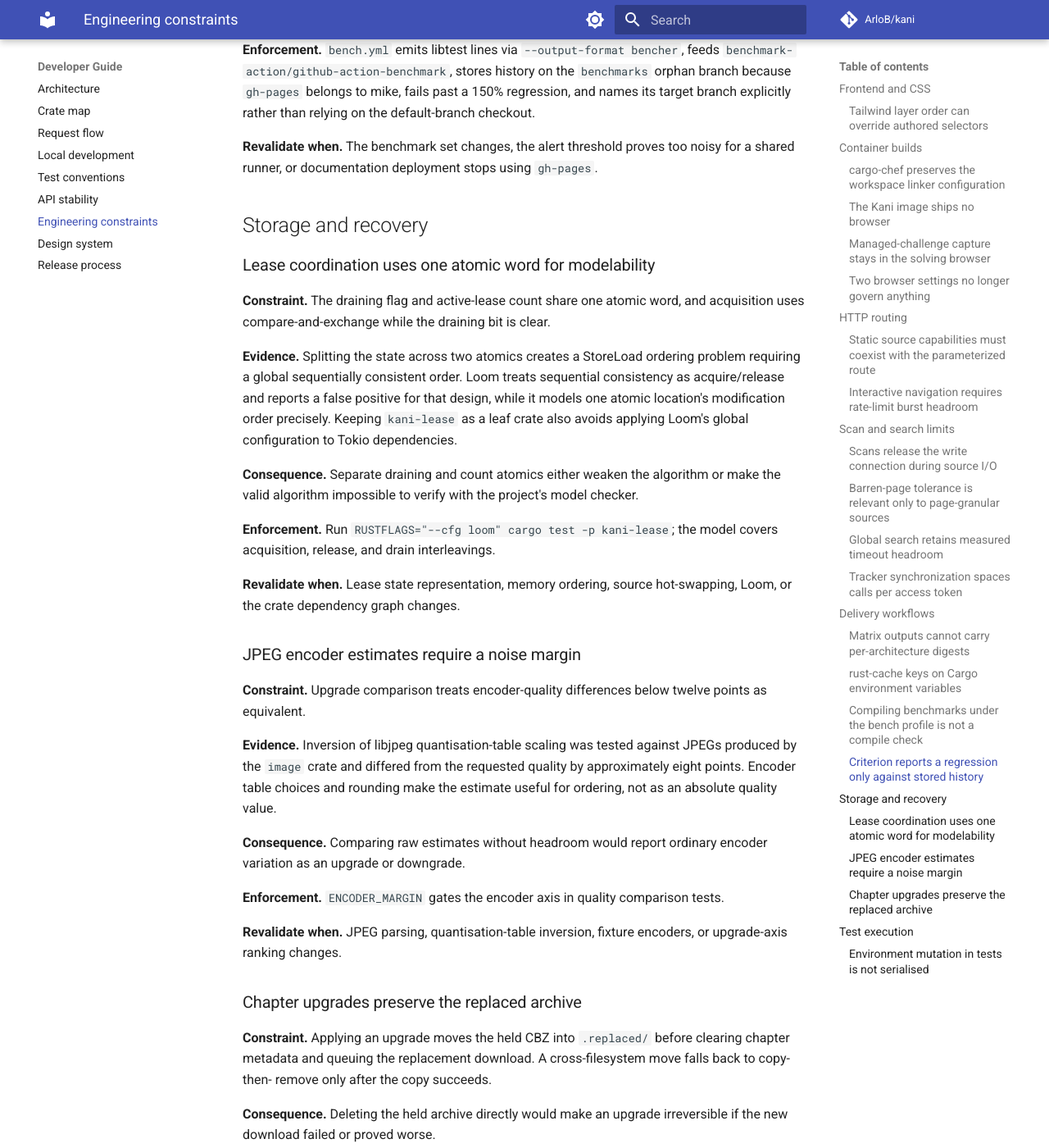
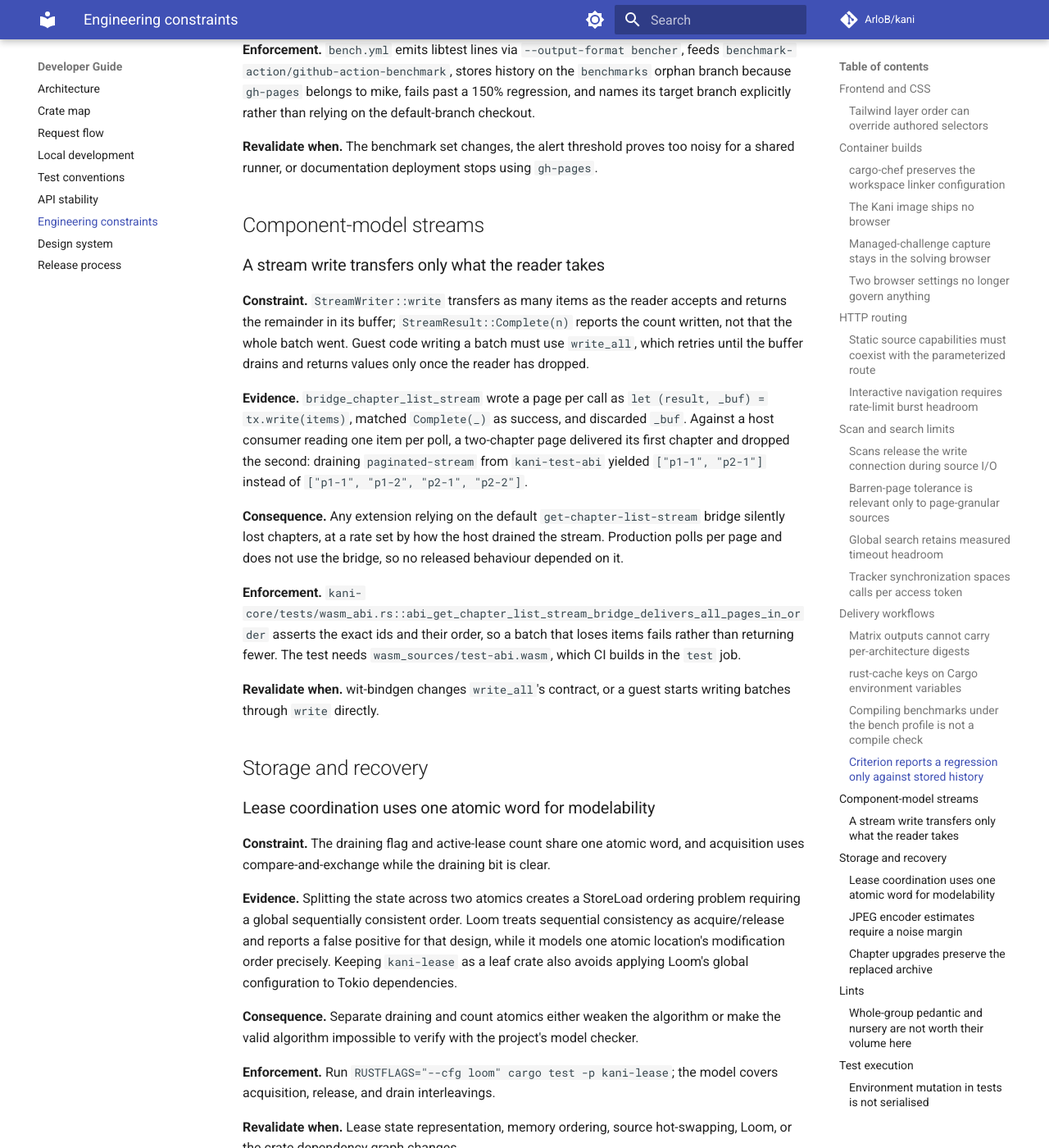
Before and after one commit to ArloB/kani, an MkDocs documentation site: the page built from docs/docs/developer/engineering-constraints.md, in a window 1280 px wide and 1400 px high, scrolled down 6930 px. Shown: the whole window at 82% size. Built offline with MkDocs 1.6.1 and Material for MkDocs 9.7.7, drawn with Linux system fonts in a browser that asks for light colours; comment, search, counter and statistics services are not loaded; some of the changed text lies outside the part shown.

Commit message:
Stop the chapter-list stream bridge losing items to a partial write
A component-model stream write transfers only what the reader takes and hands
the remainder back; Complete(n) reports the count written, not that the batch
went. bridge_chapter_list_stream wrote a page per call, matched Complete(_) as
success, and discarded the leftover buffer, so every chapter after the first of
each page vanished. Draining test-abi's paginated-stream yielded
["p1-1", "p2-1"] where the fixture defines four chapters over two pages.

write_all is the primitive for this: it retries until the buffer drains and
returns values only once the reader has dropped. The same raw write appears in
kani-test-abi's native stream, which extension authors read as the example, so
that moves too.

Production polls per page and does not use the bridge, so no released behaviour
depended on it — which is why this was worth fixing now rather than living with.

The test proving it asserts the exact ids and their order, and it runs again
after the previous commit corrected the artifact name it loads. Recorded in the
engineering-constraints register, along with why the pedantic and nursery groups
stay off, since a comment in Cargo.toml was carrying that reasoning at four
times the length COMMENT_STYLE allows.

Co-Authored-By: Claude Opus 5 <noreply@anthropic.com>
Claude-Session: https://claude.ai/code/session_01LBBrw9vKahbusQTB4nY1QH

```diff
--- a/docs/docs/developer/engineering-constraints.md
+++ b/docs/docs/developer/engineering-constraints.md
@@ -284,6 +284,32 @@ explicitly rather than relying on the default-branch checkout.
 **Revalidate when.** The benchmark set changes, the alert threshold proves too noisy for a shared
 runner, or documentation deployment stops using `gh-pages`.
 
+## Component-model streams
+
+### A stream write transfers only what the reader takes
+
+**Constraint.** `StreamWriter::write` transfers as many items as the reader accepts and returns the
+remainder in its buffer; `StreamResult::Complete(n)` reports the count written, not that the whole
+batch went. Guest code writing a batch must use `write_all`, which retries until the buffer drains
+and returns values only once the reader has dropped.
+
+**Evidence.** `bridge_chapter_list_stream` wrote a page per call as `let (result, _buf) =
+tx.write(items)`, matched `Complete(_)` as success, and discarded `_buf`. Against a host consumer
+reading one item per poll, a two-chapter page delivered its first chapter and dropped the second:
+draining `paginated-stream` from `kani-test-abi` yielded `["p1-1", "p2-1"]` instead of
+`["p1-1", "p1-2", "p2-1", "p2-2"]`.
+
+**Consequence.** Any extension relying on the default `get-chapter-list-stream` bridge silently
+lost chapters, at a rate set by how the host drained the stream. Production polls per page and does
+not use the bridge, so no released behaviour depended on it.
+
+**Enforcement.** `kani-core/tests/wasm_abi.rs::abi_get_chapter_list_stream_bridge_delivers_all_pages_in_order`
+asserts the exact ids and their order, so a batch that loses items fails rather than returning
+fewer. The test needs `wasm_sources/test-abi.wasm`, which CI builds in the `test` job.
+
+**Revalidate when.** wit-bindgen changes `write_all`'s contract, or a guest starts writing batches
+through `write` directly.
+
 ## Storage and recovery
 
 ### Lease coordination uses one atomic word for modelability
@@ -338,6 +364,28 @@ verify its retention purge separately.
 **Revalidate when.** Upgrade application, library paths, download replacement, trash retention, or
 recovery behavior changes.
 
+## Lints
+
+### Whole-group pedantic and nursery are not worth their volume here
+
+**Constraint.** `[workspace.lints.clippy]` enables named lints that find dead or redundant code,
+not the `pedantic` or `nursery` groups. A lint sits at `allow` only while its recorded violation
+count is being drained.
+
+**Evidence.** Enabling both groups produced 3,295 warnings across the workspace. The largest
+categories were 535 missing `# Errors` doc sections, 517 `Self` repetitions, and 471 `must_use`
+suggestions — none of which identify unused or duplicated code. Restricting to the waste-finding
+subset produced 397, of which 303 were `redundant_pub_crate`.
+
+**Consequence.** CI runs `cargo clippy -- -D warnings`, so a group that mostly reports style would
+have made every build fail on documentation preferences.
+
+**Enforcement.** The block lists lints individually with a count beside each `allow`, so the
+backlog is visible in the manifest rather than tracked elsewhere.
+
+**Revalidate when.** A group's contents change materially, or the `allow` counts reach zero and the
+remaining lints can be promoted.
+
 ## Test execution
 
 ### Environment mutation in tests is not serialised
```
Also changed, not shown: Cargo.toml (+3 -8 lines), 3 other files.
